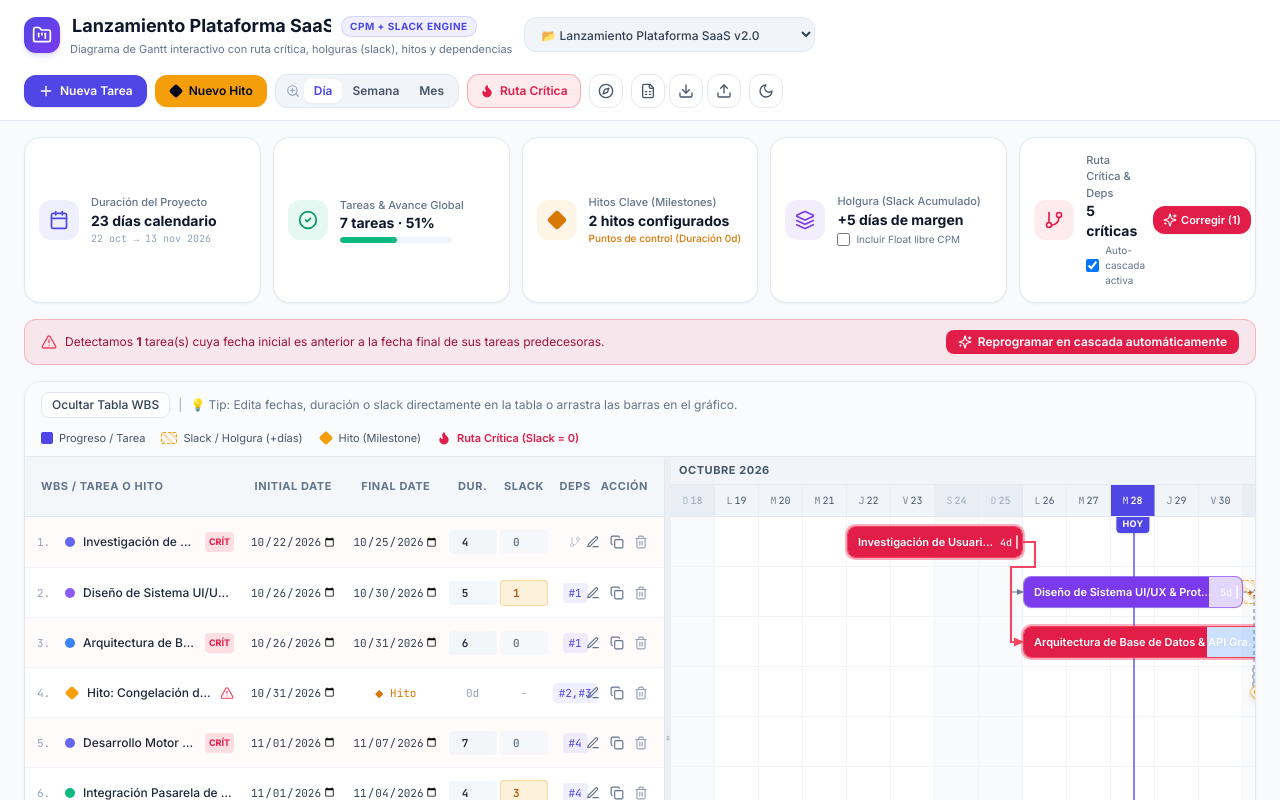
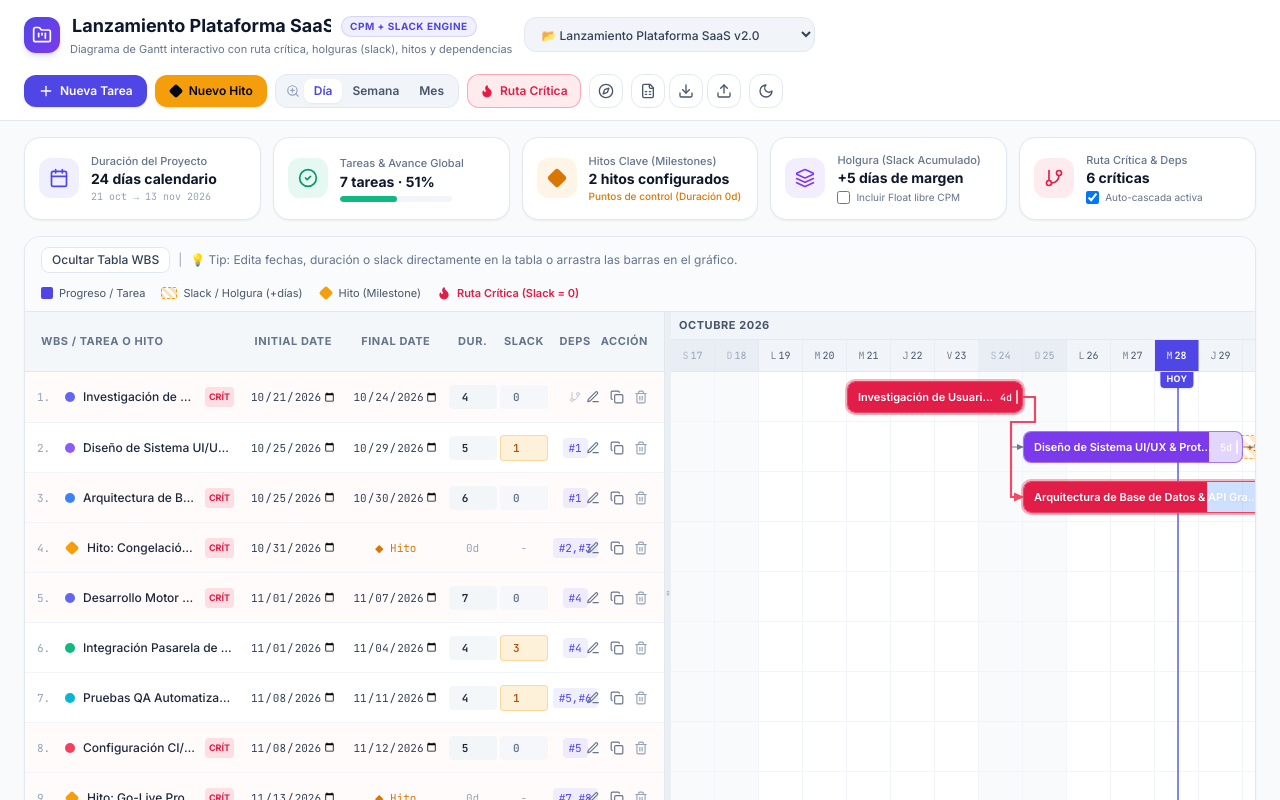
Before and after one commit to francobellu/Gantt-Planner, a React (Vite) app: page / in a window 1280 px wide. Shown: the top 800 px of the page. Built offline with nearby package versions, Linux system fonts and the light colour scheme.

Commit message:
feat: add Gantt unit tests, fix SaaS template critical path, and support FS/SS/FF/SF routing

```diff
--- a/package.json
+++ b/package.json
@@ -6,6 +6,7 @@
   "scripts": {
     "dev": "vite",
     "build": "tsc -b && vite build",
+    "test": "node --test tests/ganttEngine.test.mjs",
     "lint": "eslint .",
     "preview": "vite preview"
   },
--- a/src/App.tsx
+++ b/src/App.tsx
@@ -243,8 +243,11 @@ export function App() {
   const scrollToToday = () => {
     if (!scrollContainerRef.current) return;
     const container = scrollContainerRef.current;
+    const marker = container.querySelector('#gantt-today-marker') as HTMLElement | null;
+    const todayX = marker ? Number(marker.getAttribute('data-today-x') || marker.offsetLeft) : 180;
+    const targetLeft = Math.max(0, todayX - container.clientWidth / 3);
     container.scrollTo({
-      left: Math.max(0, 180),
+      left: targetLeft,
       behavior: 'smooth',
     });
   };
@@ -313,8 +316,10 @@ export function App() {
               const duration =
                 type === 'milestone' ? 0 : Math.max(1, Number(raw.duration) || 1);
               const endDate =
-                raw.endDate ||
-                calculateEndDateFromDuration(startDate, duration, type);
+                type === 'milestone'
+                  ? startDate
+                  : raw.endDate ||
+                    calculateEndDateFromDuration(startDate, duration, type);
               return {
                 id: raw.id || `imp-${i}-${Date.now()}`,
                 name: raw.name || `Elemento ${i + 1}`,
@@ -324,9 +329,14 @@ export function App() {
                 duration,
                 slack: Math.max(0, Number(raw.slack) || 0),
                 dependencies: Array.isArray(raw.dependencies) ? raw.dependencies : [],
-                progress: Number(raw.progress) || 0,
+                dependencyTypes:
+                  raw.dependencyTypes && typeof raw.dependencyTypes === 'object'
+                    ? raw.dependencyTypes
+                    : undefined,
+                progress: Math.min(100, Math.max(0, Number(raw.progress) || 0)),
                 color: raw.color || 'indigo',
                 assignee: raw.assignee,
+                notes: raw.notes,
               };
             })
           );
--- a/src/components/GanttWorkspace.tsx
+++ b/src/components/GanttWorkspace.tsx
@@ -782,6 +782,8 @@ export const GanttWorkspace: React.FC<GanttWorkspaceProps> = ({
               {/* Today ("HOY") Vertical Line Marker */}
               {todayIndex >= 0 && (
                 <div
+                  id="gantt-today-marker"
+                  data-today-x={todayIndex * dayWidth + dayWidth / 2}
                   style={{ left: todayIndex * dayWidth + dayWidth / 2 }}
                   className="absolute top-0 bottom-0 w-0.5 bg-indigo-500/80 dark:bg-indigo-400/80 z-10 pointer-events-none"
                 >
@@ -855,9 +857,13 @@ export const GanttWorkspace: React.FC<GanttWorkspaceProps> = ({
                     const predCoords = itemRowMap.get(predId);
                     if (!predCoords) return null;
 
-                    const x1 = predCoords.endX;
+                    const depType = succ.dependencyTypes?.[predId] || 'FS';
+                    const fromStart = depType === 'SS' || depType === 'SF';
+                    const toEnd = depType === 'FF' || depType === 'SF';
+
+                    const x1 = fromStart ? predCoords.startX : predCoords.endX;
                     const y1 = predCoords.centerY;
-                    const x2 = succCoords.startX;
+                    const x2 = toEnd ? succCoords.endX : succCoords.startX;
                     const y2 = succCoords.centerY;
 
                     const isHighlighted =
@@ -870,9 +876,17 @@ export const GanttWorkspace: React.FC<GanttWorkspaceProps> = ({
                     // Smart orthogonal routing path
                     let dPath = '';
                     const stepOut = 12;
-                    if (x2 >= x1 + stepOut) {
+                    if (!fromStart && !toEnd && x2 >= x1 + stepOut) {
                       const midX = x1 + (x2 - x1) / 2;
                       dPath = `M ${x1} ${y1} L ${midX} ${y1} L ${midX} ${y2} L ${x2} ${y2}`;
+                    } else if (fromStart && !toEnd) {
+                      // SS link: step left from both starts
+                      const leftX = Math.min(x1, x2) - stepOut;
+                      dPath = `M ${x1} ${y1} L ${leftX} ${y1} L ${leftX} ${y2} L ${x2} ${y2}`;
+                    } else if (!fromStart && toEnd) {
+                      // FF link: step right from both ends
+                      const rightX = Math.max(x1, x2) + stepOut;
+                      dPath = `M ${x1} ${y1} L ${rightX} ${y1} L ${rightX} ${y2} L ${x2} ${y2}`;
                     } else {
                       // S-bend routing when successor starts near or before predecessor ends
                       const detourY = y1 < y2 ? y1 + ROW_HEIGHT / 2 : y1 - ROW_HEIGHT / 2;
@@ -1071,11 +1085,16 @@ export const GanttWorkspace: React.FC<GanttWorkspaceProps> = ({
 
                         {/* Hover Floating Inspection Card */}
                         {isHovered && !dragState && (
-                          <div className="absolute left-0 -top-20 z-30 pointer-events-none bg-slate-900/95 text-white px-3 py-2 rounded-xl shadow-xl border border-slate-700 text-[11px] whitespace-nowrap flex flex-col gap-0.5">
+                          <div className="absolute left-0 -top-24 z-30 pointer-events-none bg-slate-900/95 text-white px-3 py-2 rounded-xl shadow-xl border border-slate-700 text-[11px] whitespace-nowrap flex flex-col gap-0.5">
                             <div className="flex items-center gap-2 font-bold">
                               <span>
                                 #{item.wbs} {item.name}
                               </span>
+                              {item.assignee && (
+                                <span className="px-1.5 py-0.2 rounded bg-slate-700 text-slate-200 text-[10px] font-normal">
+                                  👤 {item.assignee}
+                                </span>
+                              )}
                               {item.isCritical && (
                                 <span className="px-1.5 py-0.2 rounded bg-rose-500/30 text-rose-300 text-[10px]">
                                   Ruta Crítica
@@ -1094,6 +1113,11 @@ export const GanttWorkspace: React.FC<GanttWorkspaceProps> = ({
                                 ✓ {item.progress}%
                               </span>
                             </div>
+                            {item.notes && (
+                              <div className="text-[10px] text-slate-400 max-w-xs truncate">
+                                📝 {item.notes}
+                              </div>
+                            )}
                           </div>
                         )}
                       </div>
--- a/src/components/TaskFormModal.tsx
+++ b/src/components/TaskFormModal.tsx
@@ -25,6 +25,7 @@ import {
   formatDateDisplay,
   formatDateISO,
   getEarliestStartFromPredecessors,
+  parseDateSafe,
   wouldCreateCycle,
 } from '../utils/ganttEngine';
 import { addDays } from 'date-fns';
@@ -91,7 +92,7 @@ export const TaskFormModal: React.FC<TaskFormModalProps> = ({
     } else {
       const lastItem = allItems[allItems.length - 1];
       const suggestedStart = lastItem
-        ? formatDateISO(addDays(new Date(lastItem.endDate + 'T00:00:00'), 1))
+        ? formatDateISO(addDays(parseDateSafe(lastItem.endDate), 1))
         : todayStr;
       const isMilestone = defaultType === 'milestone';
       setType(defaultType);
@@ -649,6 +650,7 @@ export const TaskFormModal: React.FC<TaskFormModalProps> = ({
                               <option value="FS">FS (Fin → Inicio)</option>
                               <option value="SS">SS (Inicio → Inicio)</option>
                               <option value="FF">FF (Fin → Fin)</option>
+                              <option value="SF">SF (Inicio → Fin)</option>
                             </select>
                           )}
                         </div>
@@ -710,6 +712,20 @@ export const TaskFormModal: React.FC<TaskFormModalProps> = ({
             </div>
           </div>
 
+          {/* Notes / Description */}
+          <div>
+            <label className="block text-xs font-semibold uppercase tracking-wider text-slate-600 dark:text-slate-400 mb-1.5">
+              Notas / Entregables / Criterios de Aceptación
+            </label>
+            <textarea
+              rows={2}
+              value={notes}
+              onChange={(e) => setNotes(e.target.value)}
+              placeholder="Detalles opcionales, criterios de entrega o riesgos asociados..."
+              className="w-full px-3.5 py-2 rounded-xl border border-slate-300 dark:border-slate-700 bg-white dark:bg-slate-800 text-slate-900 dark:text-white text-xs focus:ring-2 focus:ring-indigo-500 outline-none resize-none"
+            />
+          </div>
+
           {/* Auto-cascade toggle */}
           <div className="flex items-center justify-between pt-2 border-t border-slate-200 dark:border-slate-800">
             <label className="flex items-center gap-2 text-xs text-slate-600 dark:text-slate-400 cursor-pointer">
--- a/src/utils/ganttEngine.ts
+++ b/src/utils/ganttEngine.ts
@@ -113,9 +113,8 @@ export function getEarliestStartFromPredecessors(
     let requiredStart: Date;
     switch (depType) {
       case 'FS':
-        // Finish-to-Start: If predecessor is a task ending on day X, successor starts on day X + 1.
-        // If predecessor is a milestone on day X, successor starts on day X + 1 (or X).
-        requiredStart = pred.type === 'milestone' ? predEnd : addDays(predEnd, 1);
+        // Finish-to-Start: successor starts the day after predecessor finishes
+        requiredStart = addDays(predEnd, 1);
         break;
       case 'SS':
         requiredStart = predStart;
@@ -221,11 +220,12 @@ export function computeGanttMetrics(items: GanttItem[]): ComputedGanttItem[] {
   for (let pass = 0; pass < items.length; pass++) {
     for (let i = items.length - 1; i >= 0; i--) {
       const it = items[i];
+      const itDur = it.type === 'milestone' ? 0 : Math.max(1, it.duration);
       const succIds = successorsMap.get(it.id) || [];
       if (succIds.length === 0) {
         lateFinishMap.set(it.id, maxEnd);
       } else {
-        let minSuccLateStart: Date | null = null;
+        let minAllowedPredFinish: Date | null = null;
         for (const sId of succIds) {
           const succ = itemMap.get(sId);
           if (!succ) continue;
@@ -235,15 +235,38 @@ export function computeGanttMetrics(items: GanttItem[]): ComputedGanttItem[] {
             succ.type === 'milestone'
               ? succLateFinish
               : addDays(succLateFinish, -(succDur - 1));
-          const allowedPredFinish =
-            it.type === 'milestone' ? succLateStart : addDays(succLateStart, -1);
+          const depType: DependencyType = succ.dependencyTypes?.[it.id] || 'FS';
 
-          if (!minSuccLateStart || allowedPredFinish < minSuccLateStart) {
-            minSuccLateStart = allowedPredFinish;
+          let allowedPredFinish: Date;
+          switch (depType) {
+            case 'FS':
+              allowedPredFinish = addDays(succLateStart, -1);
+              break;
+            case 'SS':
+              allowedPredFinish =
+                it.type === 'milestone'
+                  ? succLateStart
+                  : addDays(succLateStart, itDur - 1);
+              break;
+            case 'FF':
+              allowedPredFinish = succLateFinish;
+              break;
+            case 'SF':
+              allowedPredFinish =
+                it.type === 'milestone'
+                  ? succLateFinish
+                  : addDays(succLateFinish, itDur - 1);
+              break;
+            default:
+              allowedPredFinish = addDays(succLateStart, -1);
+          }
+
+          if (!minAllowedPredFinish || allowedPredFinish < minAllowedPredFinish) {
+            minAllowedPredFinish = allowedPredFinish;
           }
         }
-        if (minSuccLateStart) {
-          lateFinishMap.set(it.id, minSuccLateStart);
+        if (minAllowedPredFinish) {
+          lateFinishMap.set(it.id, minAllowedPredFinish);
         }
       }
     }
@@ -308,8 +331,8 @@ export function getProjectTemplates(): ProjectTemplate[] {
           id: 't-1',
           name: 'Investigación de Usuarios & Alcance Técnico',
           type: 'task',
-          startDate: d(-6),
-          endDate: d(-3),
+          startDate: d(-7),
+          endDate: d(-4),
           duration: 4,
           slack: 0,
           dependencies: [],
@@ -322,8 +345,8 @@ export function getProjectTemplates(): ProjectTemplate[] {
           id: 't-2',
           name: 'Diseño de Sistema UI/UX & Prototipo Figma',
           type: 'task',
-          startDate: d(-2),
-          endDate: d(2),
+          startDate: d(-3),
+          endDate: d(1),
           duration: 5,
           slack: 1,
           dependencies: ['t-1'],
@@ -336,8 +359,8 @@ export function getProjectTemplates(): ProjectTemplate[] {
           id: 't-3',
           name: 'Arquitectura de Base de Datos & API GraphQL',
           type: 'task',
-          startDate: d(-2),
-          endDate: d(3),
+          startDate: d(-3),
+          endDate: d(2),
           duration: 6,
           slack: 0,
           dependencies: ['t-1'],
```
Also changed, not shown: 1 other file (tests, documents, lock files or other folders).
